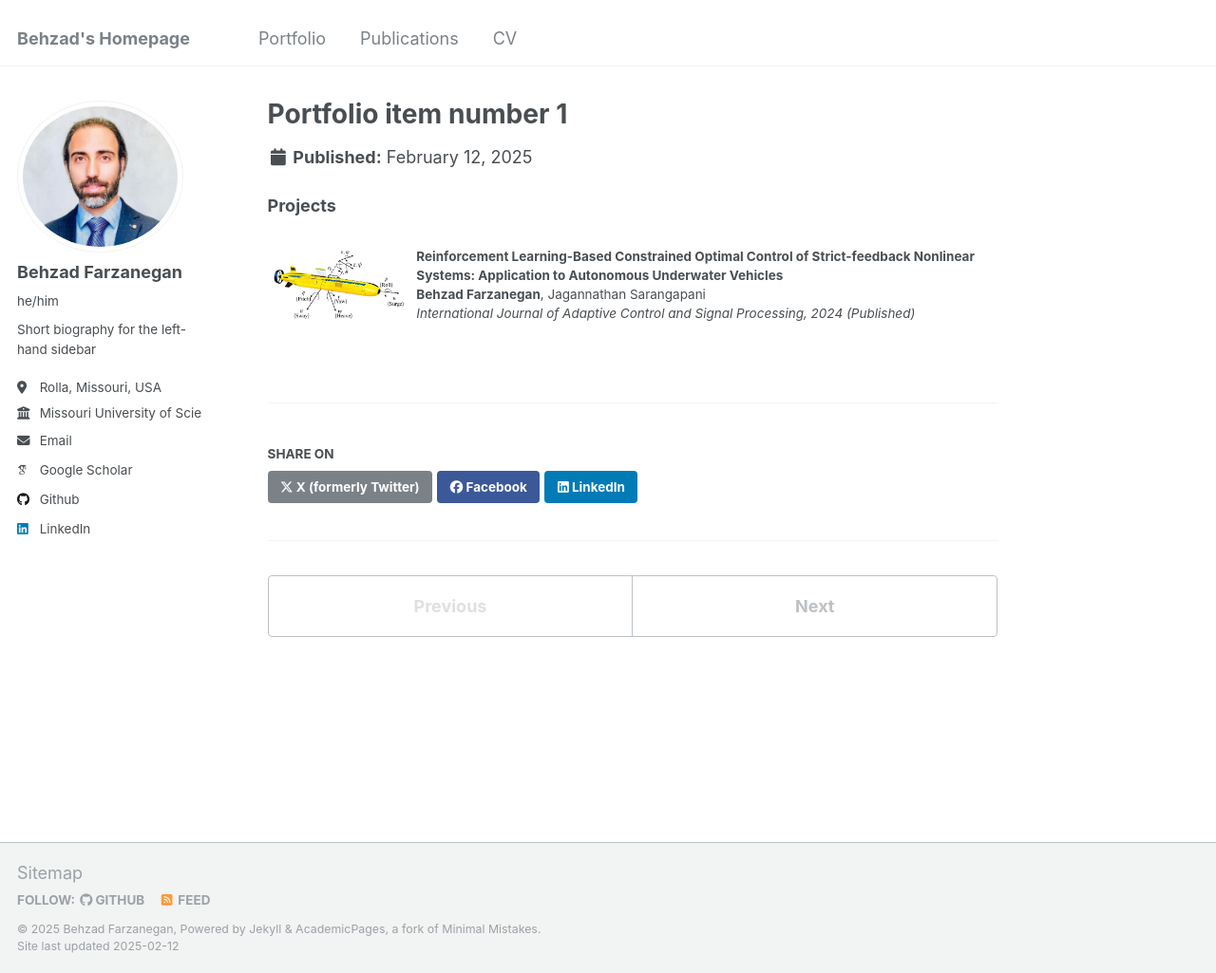
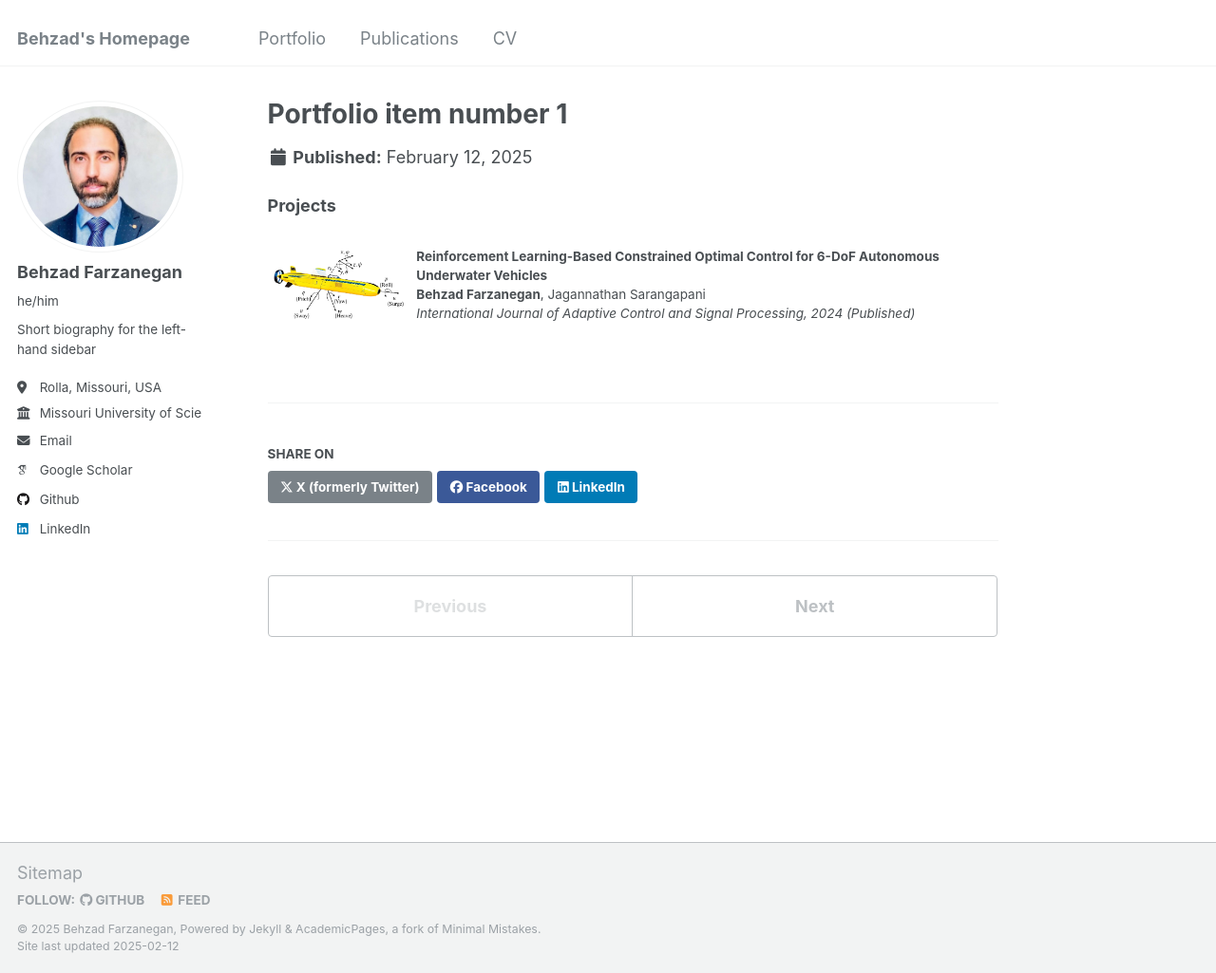
Before and after one commit to behzadfarzanegan/behzadfarzanegan.github.io, a Jekyll site: the page built from _portfolio/portfolio-1.md, in a window 1280 px wide and 1025 px high. Shown: the whole window at 95% size. Built offline with Jekyll 4.4.1, drawn with Linux system fonts in a browser that asks for light colours; some web fonts are replaced.

Commit message:
Update portfolio-1.md

```diff
--- a/_portfolio/portfolio-1.md
+++ b/_portfolio/portfolio-1.md
@@ -12,7 +12,7 @@ collection: publications
     <img src="/images/AUV.png" width="150">
 </td>
 <td style="border: none;">
-    <strong>Reinforcement Learning-Based Constrained Optimal Control of Strict-feedback Nonlinear Systems: Application to Autonomous Underwater Vehicles</strong>
+    <strong>Reinforcement Learning-Based Constrained Optimal Control for 6-DoF Autonomous Underwater Vehicles</strong>
     <br>
     <strong>Behzad Farzanegan</strong>, Jagannathan Sarangapani
     <br>
```
